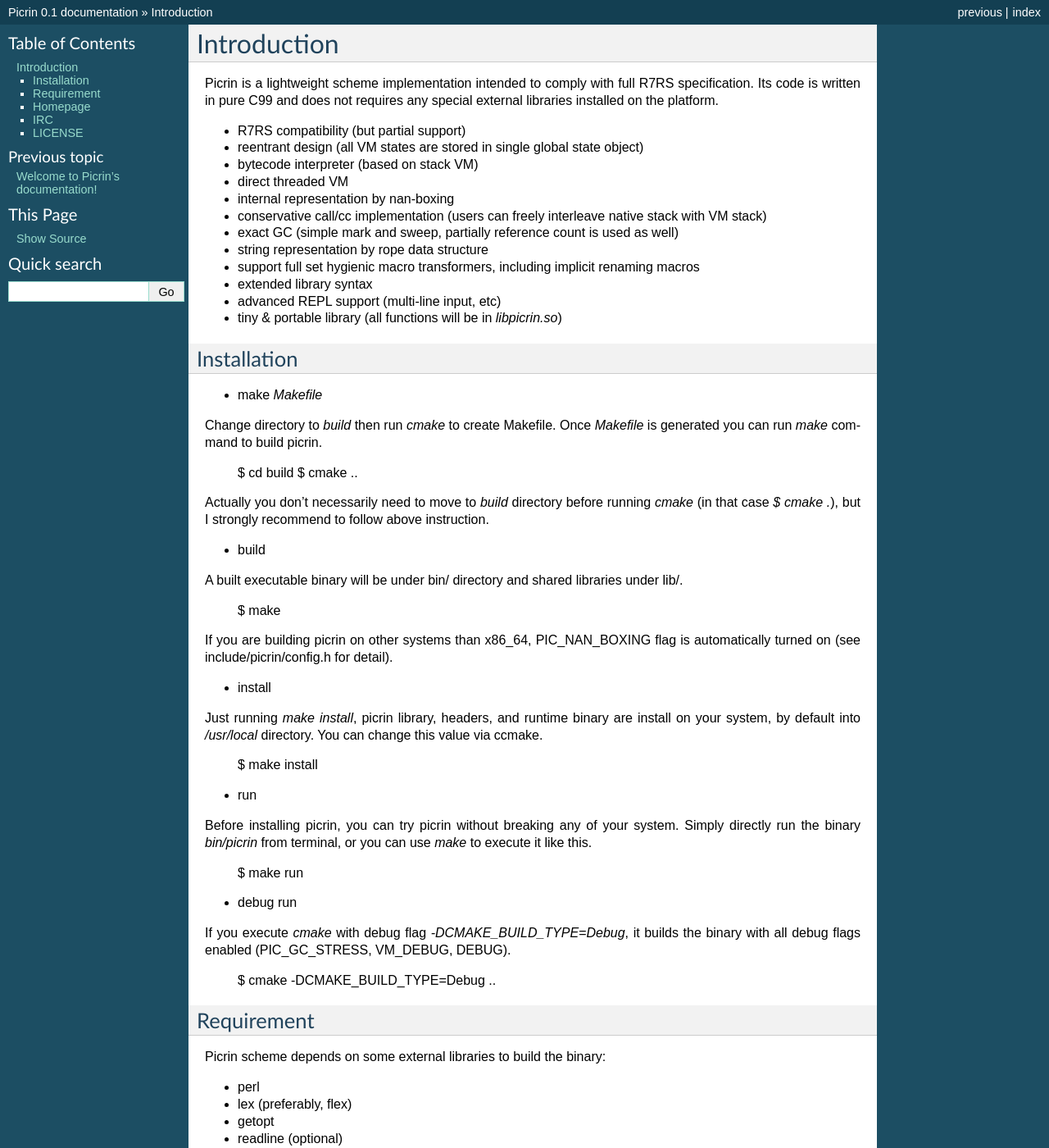
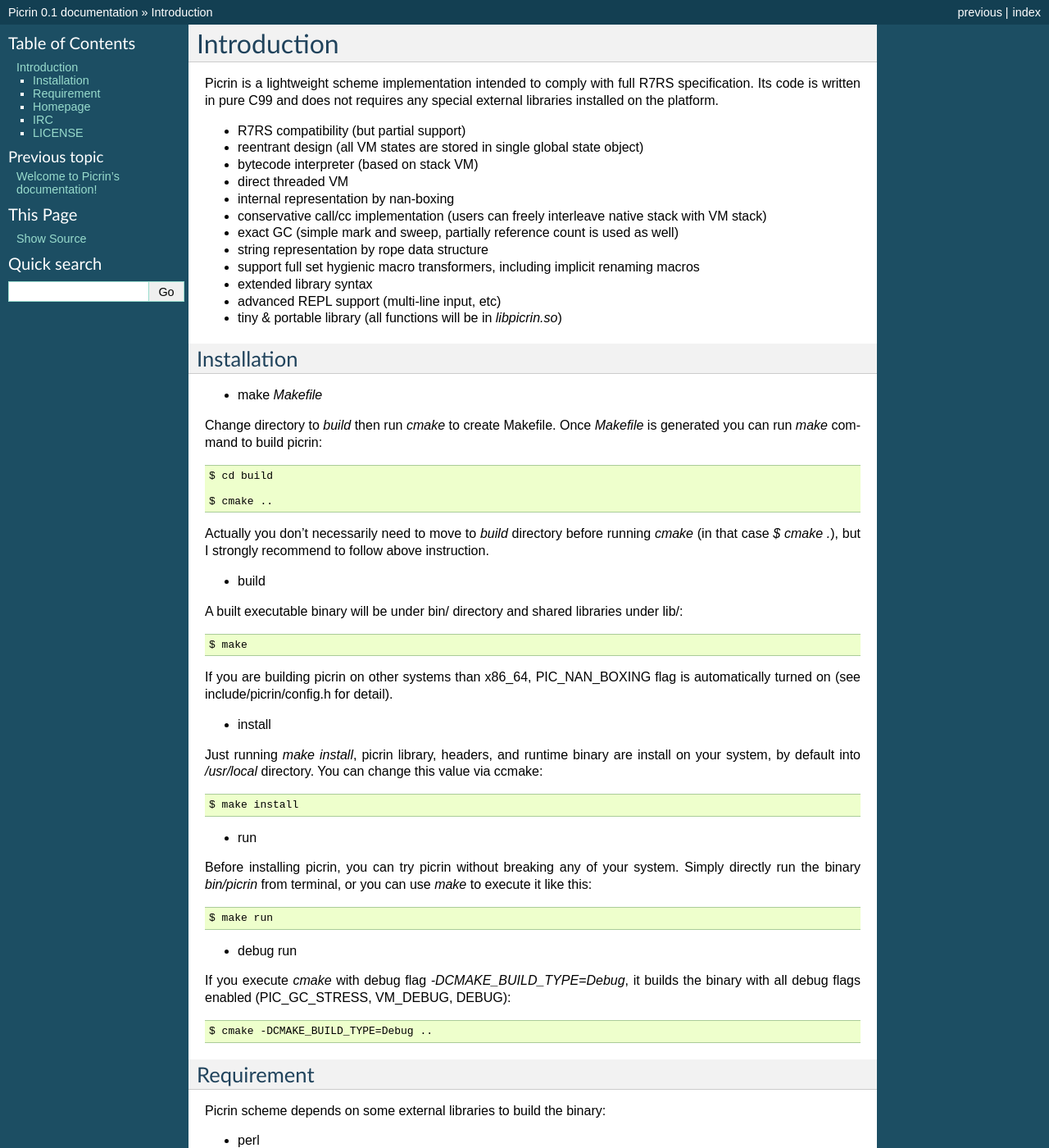
Before and after one commit to picrin-scheme/picrin, a Sphinx documentation site: the page built from docs/intro.rst, in a window 1280 px wide and 1400 px high. Shown: the whole window at 82% size. Built offline with Sphinx 7.4.7, drawn with Linux system fonts in a browser that asks for light colours.

Commit message:
use ReST style code-block syntax

```diff
--- a/docs/intro.rst
+++ b/docs/intro.rst
@@ -21,16 +21,17 @@ Installation
 
 - make `Makefile`
 
-Change directory to `build` then run `cmake` to create Makefile. Once `Makefile` is generated you can run `make` command to build picrin.
+Change directory to `build` then run `cmake` to create Makefile. Once `Makefile` is generated you can run `make` command to build picrin::
 
   $ cd build
+
   $ cmake ..
 
 Actually you don't necessarily need to move to `build` directory before running `cmake` (in that case `$ cmake .`), but I strongly recommend to follow above instruction.
 
 - build
 
-A built executable binary will be under bin/ directory and shared libraries under lib/.
+A built executable binary will be under bin/ directory and shared libraries under lib/::
 
   $ make
 
@@ -38,19 +39,19 @@ If you are building picrin on other systems than x86_64, PIC_NAN_BOXING flag is
 
 - install
 
-Just running `make install`, picrin library, headers, and runtime binary are install on your system, by default into `/usr/local` directory. You can change this value via ccmake.
+Just running `make install`, picrin library, headers, and runtime binary are install on your system, by default into `/usr/local` directory. You can change this value via ccmake::
 
   $ make install
 
 - run
 
-Before installing picrin, you can try picrin without breaking any of your system. Simply directly run the binary `bin/picrin` from terminal, or you can use `make` to execute it like this.
+Before installing picrin, you can try picrin without breaking any of your system. Simply directly run the binary `bin/picrin` from terminal, or you can use `make` to execute it like this::
 
   $ make run
 
 - debug run
 
-If you execute `cmake` with debug flag `-DCMAKE_BUILD_TYPE=Debug`, it builds the binary with all debug flags enabled (PIC_GC_STRESS, VM_DEBUG, DEBUG).
+If you execute `cmake` with debug flag `-DCMAKE_BUILD_TYPE=Debug`, it builds the binary with all debug flags enabled (PIC_GC_STRESS, VM_DEBUG, DEBUG)::
 
   $ cmake -DCMAKE_BUILD_TYPE=Debug ..
 
```
